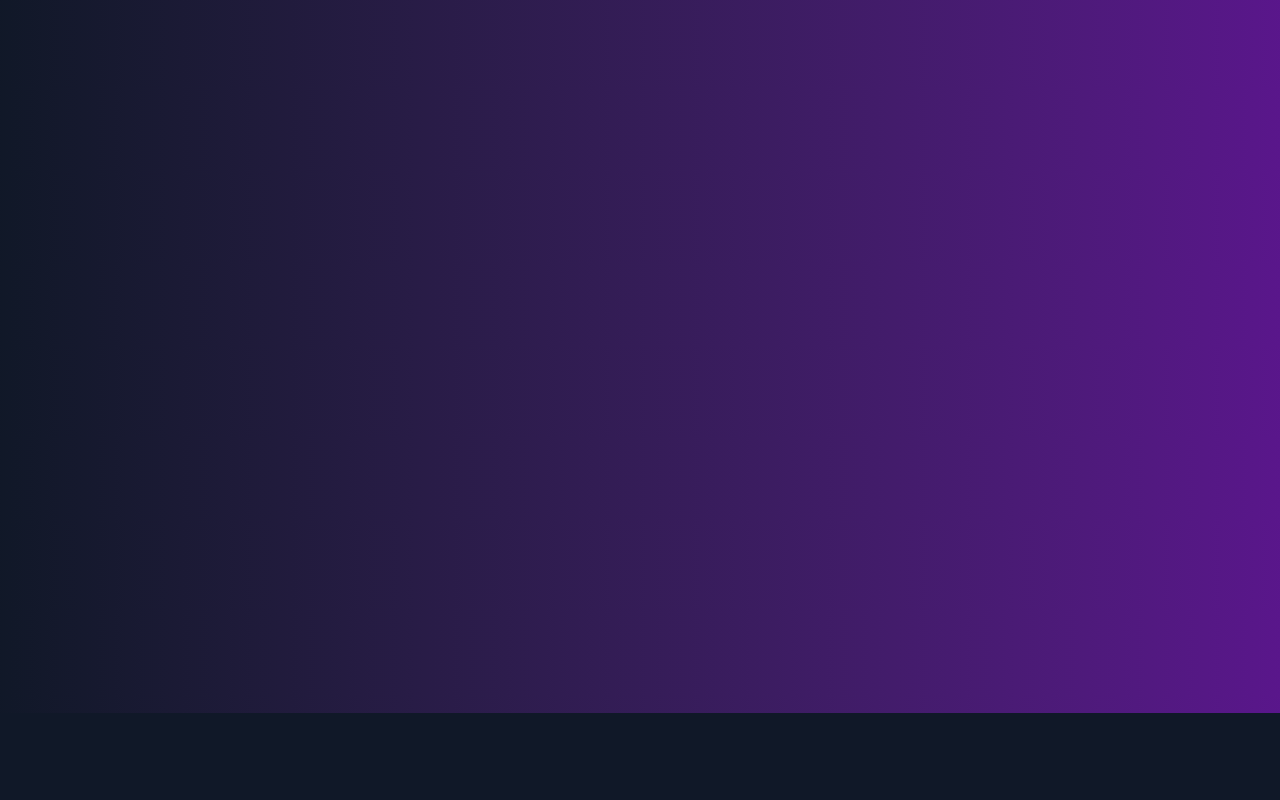
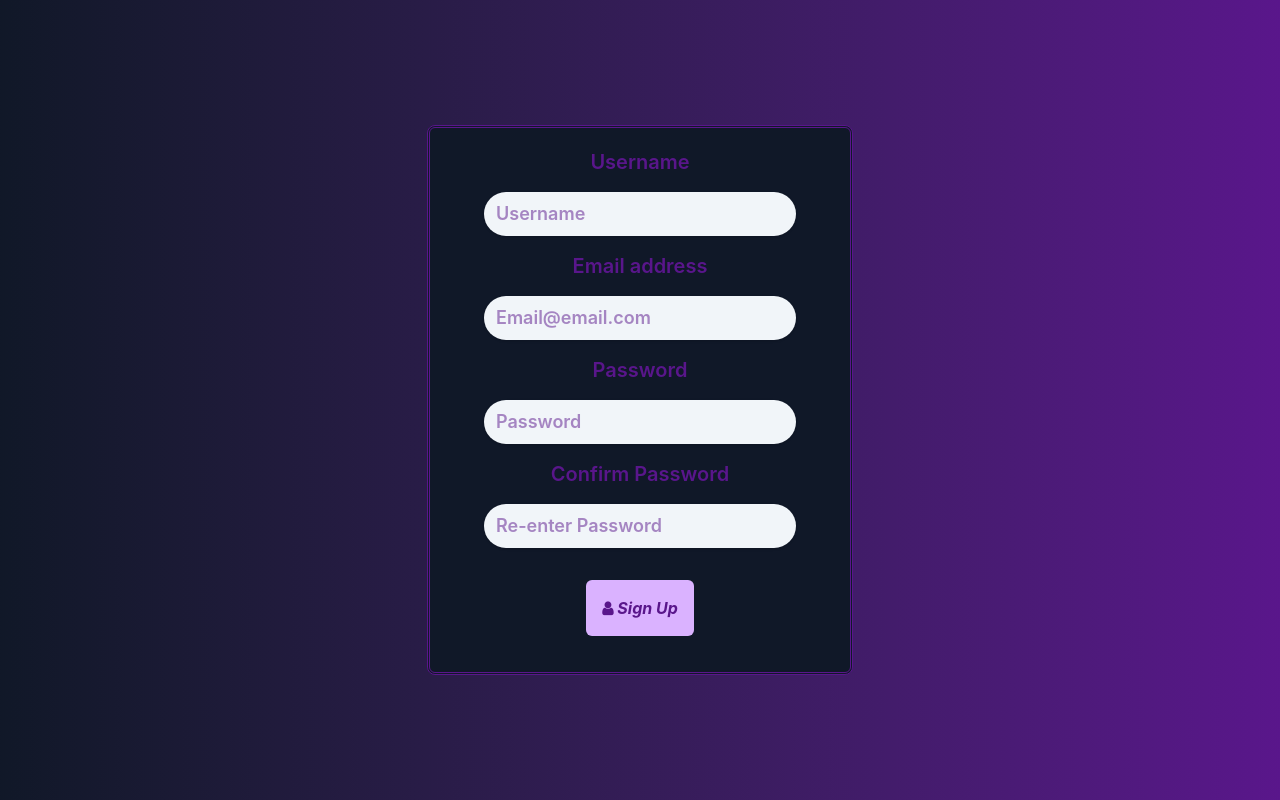
Before and after one commit to TheLegendaryStarLord/OnlineMovieRankingSystem, a Flask app: page /SignUp in a window 1280 px wide. Shown: the part 87-887 px from the top of the page. Before the commit the page ends 800 px from the top, so only its background shows below. Run offline with Flask 3, Linux system fonts and the light colour scheme.

Commit message:
Finished sign up/in forms and figured out what was causing issues for tailwind css

```diff
--- a/app.py
+++ b/app.py
@@ -27,5 +27,14 @@ def login():
         loginPassword = request.form.get("loginPassword")
         return f"Login Info {loginEmail} {loginPassword}"
 
+@app.route('/signUp', methods=["GET","POST"])
+def signUp():
+    if request.method == "POST":
+        signUpUsername = request.form.get("signUpUsername")
+        signUpEmail = request.form.get("signUpEmail")
+        signUpPassword = request.form.get("signUpPassword")
+        signUpPassword2 = request.form.get("signUpPassword2")
+        return f"Sign Up Info {signUpUsername} {signUpEmail} {signUpPassword} {signUpPassword2}"
+
 if __name__ == '__main__':
     app.run(debug=True)
--- a/static/output.css
+++ b/static/output.css
@@ -249,6 +249,12 @@
       max-width: 96rem;
     }
   }
+  .m-5 {
+    margin: calc(var(--spacing) * 5);
+  }
+  .my-5 {
+    margin-block: calc(var(--spacing) * 5);
+  }
   .mt-8 {
     margin-top: calc(var(--spacing) * 8);
   }
@@ -438,11 +444,17 @@
   .px-4 {
     padding-inline: calc(var(--spacing) * 4);
   }
+  .px-5 {
+    padding-inline: calc(var(--spacing) * 5);
+  }
   .py-2 {
     padding-block: calc(var(--spacing) * 2);
   }
   .py-4 {
     padding-block: calc(var(--spacing) * 4);
+  }
+  .py-5 {
+    padding-block: calc(var(--spacing) * 5);
   }
   .text-center {
     text-align: center;
--- a/templates/SignUp.html
+++ b/templates/SignUp.html
@@ -15,8 +15,8 @@
         class="site-container grid grid-cols-3 justify-between items-center bg-gray-900 px-3 py-4 text-purple-800 border-b-3 border-purple-900">
         <div>
             <a href="/">
-            <h1 class="text-xl font-bold">MovieMinds</h1>
-            <i class="text-sm font-semibold">"What did you think of the movie?"</i>
+                <h1 class="text-xl font-bold">MovieMinds</h1>
+                <i class="text-sm font-semibold">"What did you think of the movie?"</i>
             </a>
         </div>
         <div
@@ -35,6 +35,46 @@
             </a>
         </div>
     </header>
+
+    <div class="flex h-screen items-center justify-center">
+        <div class="bg-gray-900 border-double border-3 border-purple-900 w-1/3 container py-5 text-center rounded-lg">
+
+            <form action="{{ url_for("signUp")}}" method="post"
+                class=" text-purple-900 font-semibold grid grid-cols-1 h-full gap-4 justify-center items-center">
+
+                <div class="grid grid-rows-flow justify-center items-center gap-4">
+                    <label for="signUp-username" class="block text-xl">Username</label>
+                    <input class="shadow text-lg w-full rounded-full bg-slate-100 py-2 px-3" type="text"
+                        name="signUpUsername" placeholder="Username" required>
+                </div>
+
+                <div class="grid grid-rows-flow justify-center items-center gap-4">
+                    <label for="signUp-email" class="block text-xl">Email address</label>
+                    <input class="shadow text-lg w-full rounded-full bg-slate-100 py-2 px-3" type="text"
+                        name="signUpEmail" placeholder="Email@email.com" required>
+                </div>
+
+                <div class="grid grid-rows-flow justify-center items-center gap-4">
+                    <label for="signUp-password" class="block text-xl">Password</label>
+                    <input class="shadow text-lg w-full rounded-full bg-slate-100 py-2 px-3" type="text"
+                        name="signUpPassword" placeholder="Password" required>
+                </div>
+
+                <div class="grid grid-rows-flow justify-center items-center gap-4">
+                    <label for="signUp-password2" class="block text-xl">Confirm Password</label>
+                    <input class="shadow text-lg w-full rounded-full bg-slate-100 py-2 px-3" type="text"
+                        name="signUpPassword2" placeholder="Re-enter Password" required>
+                </div>
+
+                <div class="flex items-center justify-center p-4">
+                    <button type="submit" class="cursor-pointer bg-purple-300 hover:bg-purple-500 p-4 rounded-md"
+                        id="submitButton"><i class="fa fa-user"></i><i class="font-bold"> Sign
+                            Up</i>
+                    </button>
+                </div>
+            </form>
+        </div>
+    </div>
 </body>
 
 </html>
```
Also changed, not shown: templates/SignIn.html (+9 -13 lines).
